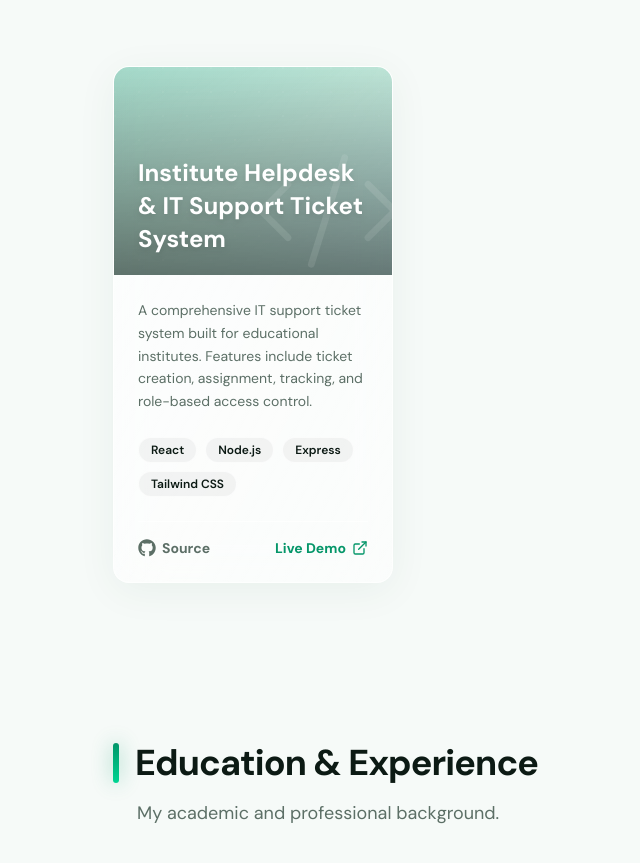
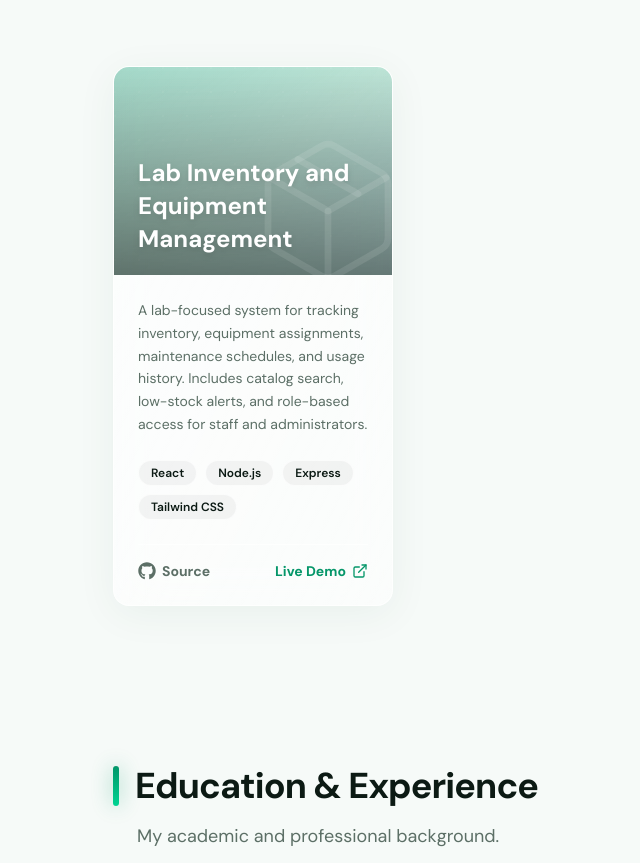
Before and after one commit to AnushhaShahe/10568portfolio, a React (Vite) app: page / in a window 1280 px wide. Shown: the part 2640-3503 px from the top of the page, without its empty margins (215-855 px from the left). Built offline with nearby package versions, Linux system fonts and the light colour scheme.

Commit message:
project change

```diff
--- a/src/components/sections/Projects.jsx
+++ b/src/components/sections/Projects.jsx
@@ -1,13 +1,13 @@
 import Section from '../ui/Section';
 import { motion } from 'framer-motion';
-import { Code2, ExternalLink } from 'lucide-react';
+import { Package, ExternalLink } from 'lucide-react';
 import { FaGithub } from 'react-icons/fa';
 
 const Projects = () => {
   const projects = [
     {
-      title: 'Institute Helpdesk & IT Support Ticket System',
-      desc: 'A comprehensive IT support ticket system built for educational institutes. Features include ticket creation, assignment, tracking, and role-based access control.',
+      title: 'Lab Inventory and Equipment Management',
+      desc: 'A lab-focused system for tracking inventory, equipment assignments, maintenance schedules, and usage history. Includes catalog search, low-stock alerts, and role-based access for staff and administrators.',
       tags: ['React', 'Node.js', 'Express', 'Tailwind CSS'],
       github: '#',
       demo: '#',
@@ -42,7 +42,7 @@ const Projects = () => {
                 }}
               />
               <div className="absolute inset-0 bg-gradient-to-t from-black/50 to-transparent dark:from-black/70" />
-              <Code2
+              <Package
                 className="absolute -bottom-4 -right-4 h-40 w-40 text-white/10"
                 strokeWidth={1}
                 aria-hidden
```
